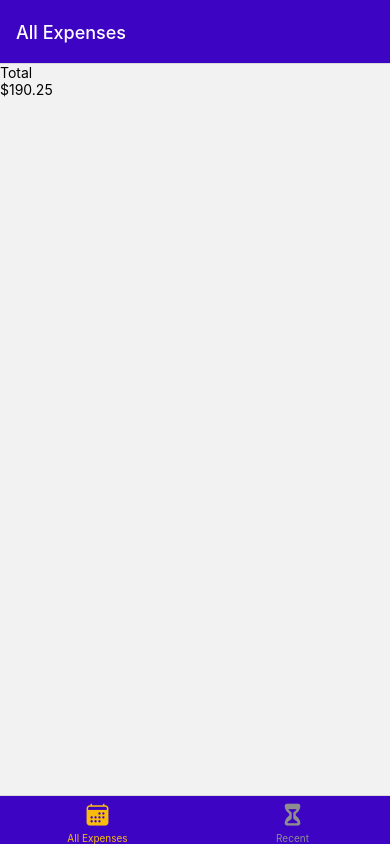
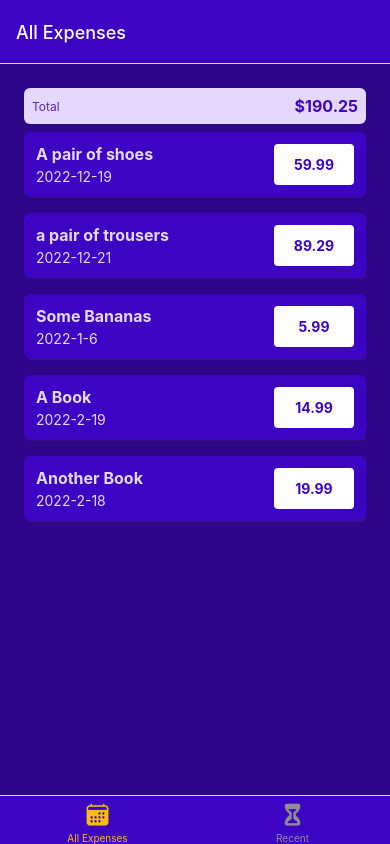
Before and after one commit to mcooper7649/react-native-expense-tracker, a React Native app: screen / in a window 390 px wide. Built offline with nearby package versions, Linux system fonts and the light colour scheme.

Commit message:
added Expense Item, configured logic, styled and formatted date with utility file

```diff
--- /dev/null
+++ b/components/ExpensesOutput/ExpenseItem.js
@@ -0,0 +1,58 @@
+import { Pressable, View, Text, StyleSheet } from 'react-native';
+import { GlobalStyles } from '../../constants/styles';
+import { getFormattedDate } from '../../util/date';
+
+function ExpenseItem({ description, amount, date }) {
+  return (
+    <Pressable>
+      <View style={styles.expenseItem}>
+        <View>
+          <Text style={[styles.textBase, styles.description]}>
+            {description}
+          </Text>
+          <Text style={styles.textBase}>{getFormattedDate(date)}</Text>
+        </View>
+        <View style={styles.amountContainer}>
+          <Text style={styles.amount}>{amount.toFixed(2)}</Text>
+        </View>
+      </View>
+    </Pressable>
+  );
+}
+export default ExpenseItem;
+
+const styles = StyleSheet.create({
+  expenseItem: {
+    padding: 12,
+    marginVertical: 8,
+    backgroundColor: GlobalStyles.colors.primary500,
+    flexDirection: 'row',
+    justifyContent: 'space-between',
+    borderRadius: 6,
+    elevation: 3,
+    shadowColor: GlobalStyles.colors.gray500,
+    shadowOffset: { width: 1, height: 1 },
+    shadowOpacity: 0.4,
+  },
+  textBase: {
+    color: GlobalStyles.colors.primary50,
+  },
+  description: {
+    fontSize: 16,
+    marginBottom: 4,
+    fontWeight: 'bold',
+  },
+  amountContainer: {
+    paddingHorizontal: 12,
+    paddingVertical: 4,
+    backgroundColor: 'white',
+    justifyContent: 'center',
+    alignItems: 'center',
+    borderRadius: 4,
+    minWidth: 80,
+  },
+  amount: {
+    color: GlobalStyles.colors.primary500,
+    fontWeight: 'bold',
+  },
+});
--- a/components/ExpensesOutput/ExpensesList.js
+++ b/components/ExpensesOutput/ExpensesList.js
@@ -1,7 +1,18 @@
 import { FlatList } from 'react-native';
+import ExpenseItem from './ExpenseItem';
 
-function ExpensesList() {
-  return <FlatList></FlatList>;
+function renderExpenseItem(itemData) {
+  return <ExpenseItem {...itemData.item} />;
+}
+
+function ExpensesList({ expenses }) {
+  return (
+    <FlatList
+      data={expenses}
+      renderItem={renderExpenseItem}
+      keyExtractor={(item) => item.id}
+    />
+  );
 }
 
 export default ExpensesList;
--- a/components/ExpensesOutput/ExpensesOutput.js
+++ b/components/ExpensesOutput/ExpensesOutput.js
@@ -1,30 +1,36 @@
-import { View } from 'react-native';
+import { View, StyleSheet } from 'react-native';
 import ExpensesSummary from './ExpensesSummary';
 import ExpensesList from './ExpensesList';
+import { GlobalStyles } from '../../constants/styles';
 
 const DUMMY_EXPENSES = [
   {
     id: 'e1',
-    title: 'A pair of shoes',
+    description: 'A pair of shoes',
     amount: 59.99,
     date: new Date('2022-12-19'),
   },
   {
     id: 'e2',
-    title: 'a pair of trousers',
+    description: 'a pair of trousers',
     amount: 89.29,
     date: new Date('2022-12-21'),
   },
   {
     id: 'e3',
-    title: 'Some Bananas',
+    description: 'Some Bananas',
     amount: 5.99,
     date: new Date('2022-01-06'),
   },
-  { id: 'e4', title: 'A Book', amount: 14.99, date: new Date('2022-02-19') },
+  {
+    id: 'e4',
+    description: 'A Book',
+    amount: 14.99,
+    date: new Date('2022-02-19'),
+  },
   {
     id: 'e5',
-    title: 'Another Book',
+    description: 'Another Book',
     amount: 19.99,
     date: new Date('2022-02-18'),
   },
@@ -32,11 +38,21 @@
 
 function ExpensesOutput({ expenses, expensesPeriod }) {
   return (
-    <View>
+    <View style={styles.container}>
       <ExpensesSummary expenses={DUMMY_EXPENSES} periodName={expensesPeriod} />
-      <ExpensesList />
+      <ExpensesList expenses={DUMMY_EXPENSES} />
     </View>
   );
 }
 
 export default ExpensesOutput;
+
+const styles = StyleSheet.create({
+  container: {
+    flex: 1,
+    paddingHorizontal: 24,
+    paddingTop: 24,
+    paddingBottom: 0,
+    backgroundColor: GlobalStyles.colors.primary700,
+  },
+});
--- a/components/ExpensesOutput/ExpensesSummary.js
+++ b/components/ExpensesOutput/ExpensesSummary.js
@@ -1,14 +1,35 @@
-import { View, Text } from 'react-native';
+import { View, Text, StyleSheet } from 'react-native';
+import { GlobalStyles } from '../../constants/styles';
 function ExpensesSummary({ expenses, periodName }) {
   const expensesSum = expenses.reduce((sum, expense) => {
     return sum + expense.amount;
   }, 0);
   return (
-    <View>
-      <Text>{periodName}</Text>
-      <Text>${expensesSum.toFixed(2)}</Text>
+    <View style={styles.container}>
+      <Text style={styles.period}>{periodName}</Text>
+      <Text style={styles.sum}>${expensesSum.toFixed(2)}</Text>
     </View>
   );
 }
 
 export default ExpensesSummary;
+
+const styles = StyleSheet.create({
+  container: {
+    padding: 8,
+    backgroundColor: GlobalStyles.colors.primary50,
+    borderRadius: 6,
+    flexDirection: 'row',
+    justifyContent: 'space-between',
+    alignItems: 'center',
+  },
+  period: {
+    fontSize: 12,
+    color: GlobalStyles.colors.primary400,
+  },
+  sum: {
+    fontSize: 16,
+    fontWeight: 'bold',
+    color: GlobalStyles.colors.primary500,
+  },
+});
--- /dev/null
+++ b/util/date.js
@@ -0,0 +1,3 @@
+export function getFormattedDate(date) {
+  return `${date.getFullYear()}-${date.getMonth() + 1}-${date.getDate()}`;
+}
```
